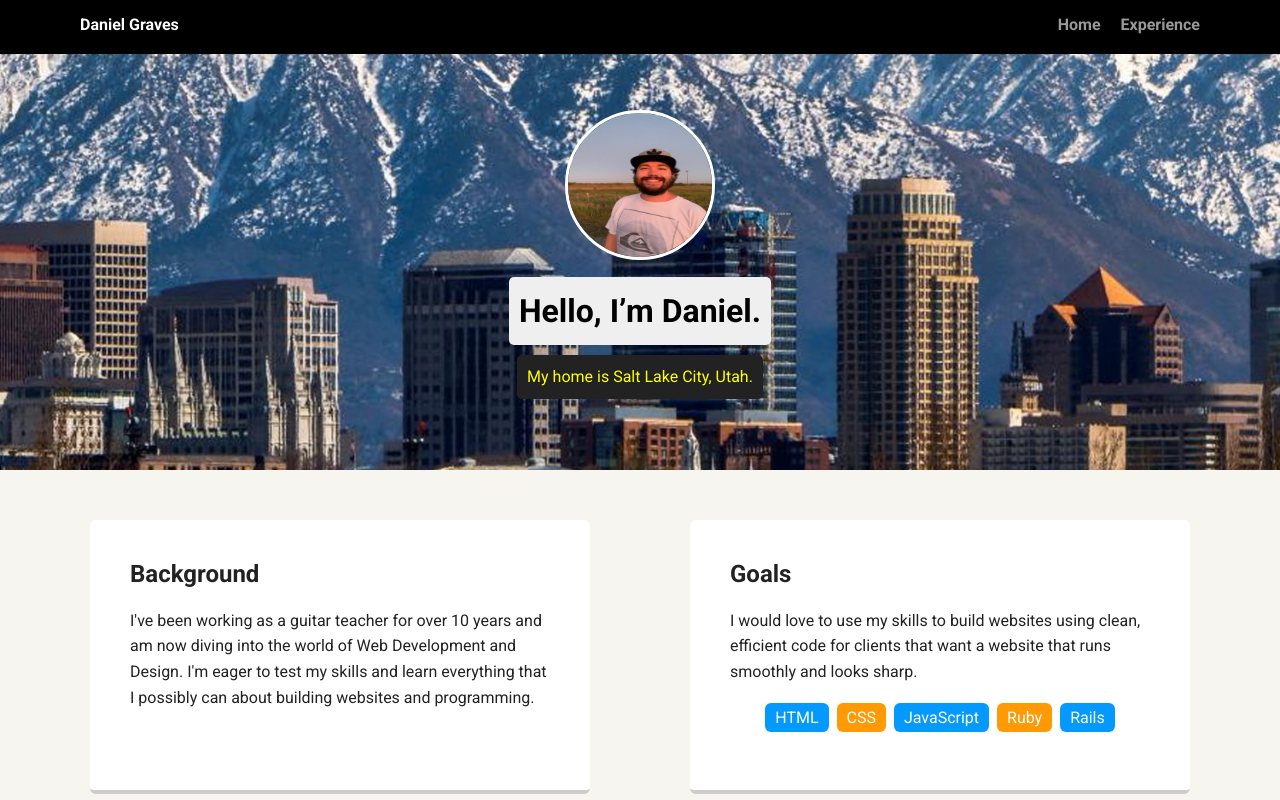
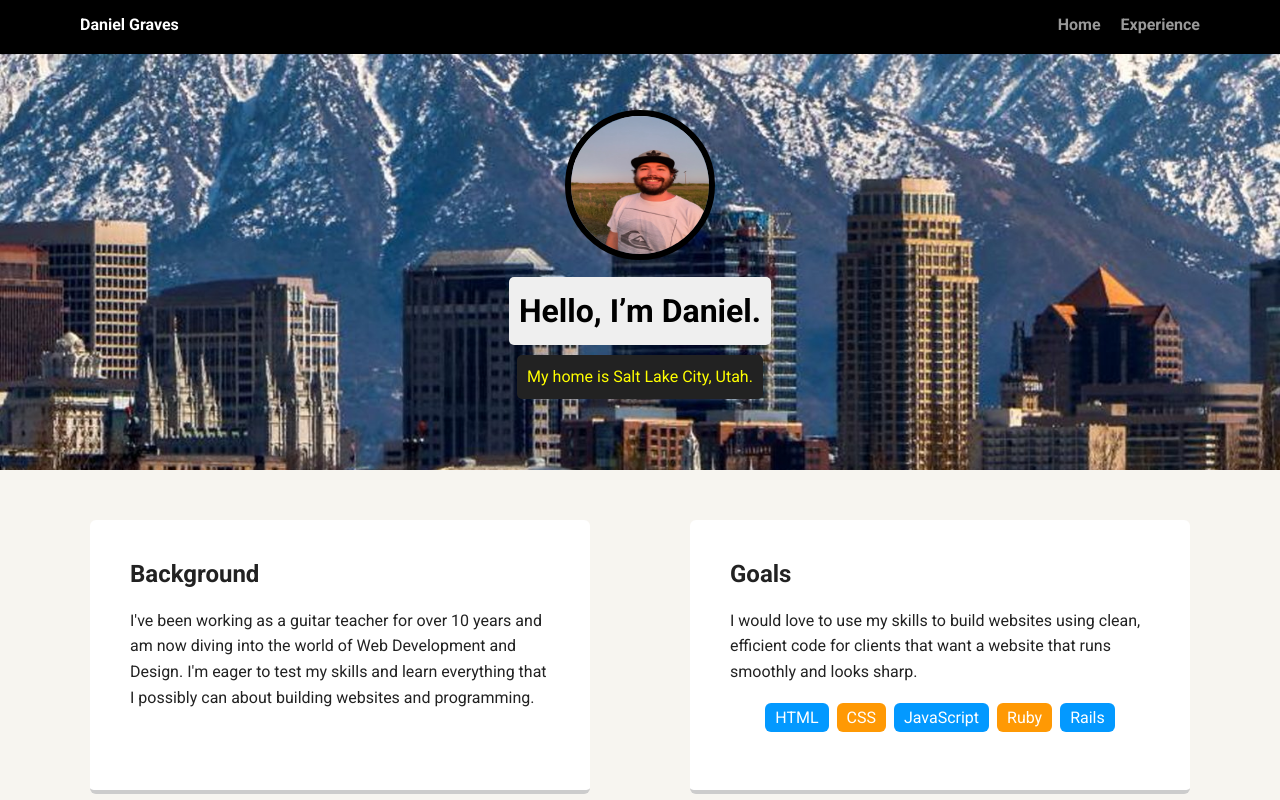
Before and after one commit to danielcgraves/techdegree-project-1, a plain HTML site: page index.html in a window 1280 px wide. Shown: the top 800 px of the page. Drawn offline with Linux system fonts and the light colour scheme; a web font is replaced by a local one.

Commit message:
Minor changes to profile image CSS

```diff
--- a/styles.css
+++ b/styles.css
@@ -70,11 +70,11 @@ header .profile-image {
   width: 150px;
   height: 150px;
   border-radius: 50%;
-  border: 3px solid white;
-  transition: all .5s;
+  border: 6px solid black;
+  transition: all .6s;
 }
 header .profile-image:hover {
-  transform: scale(1.2) rotate(5deg);
+  transform: scale(1.2) rotate(360deg);
 }
 .tag {
   background-color: #efefef;
```
